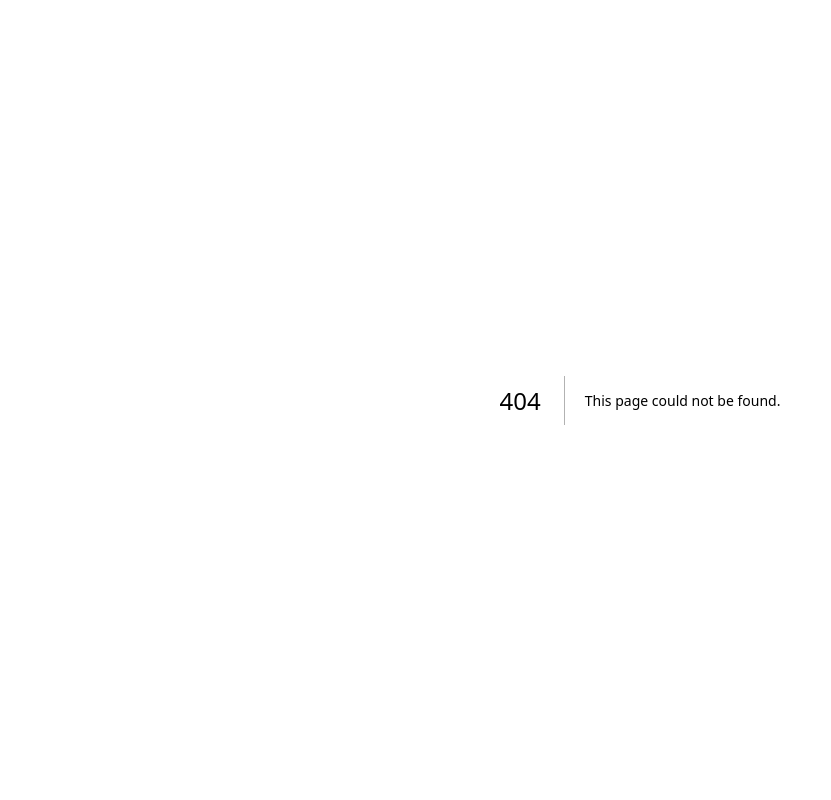
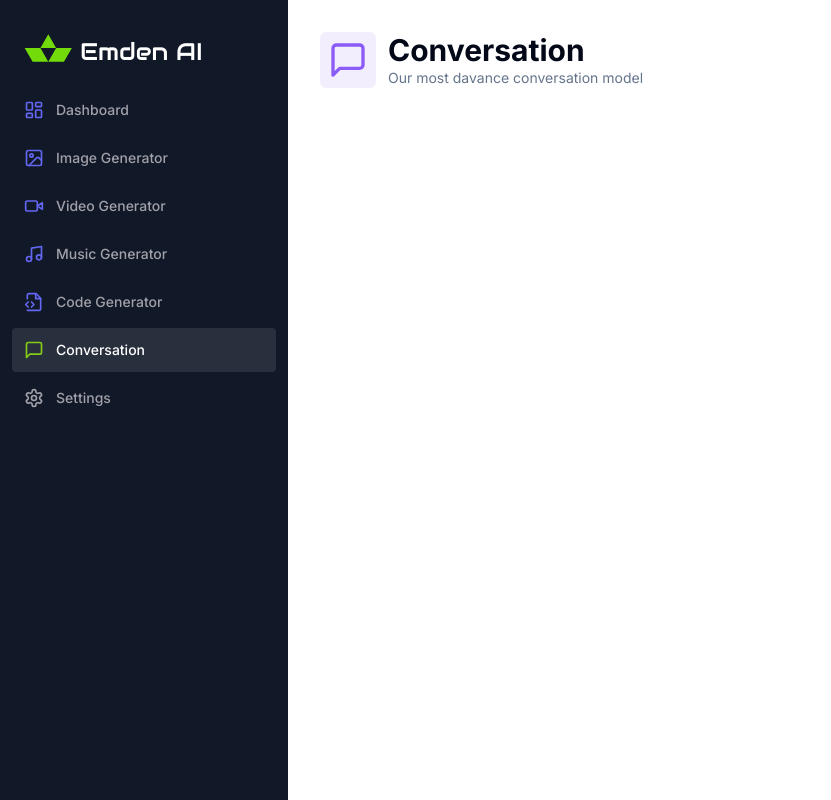
Before and after one commit to joy-ahmed/emden-ai, a Next.js app: page /conversation in a window 1280 px wide. Before the commit this address had no page. Shown: the whole page, without its empty margins (0-831 px from the left). Built offline with nearby package versions, Linux system fonts and the light colour scheme.

Commit message:
heading component and added form ui

```diff
--- /dev/null
+++ b/app/(dashboard)/(routes)/conversation/page.tsx
@@ -0,0 +1,21 @@
+import Heading from "@/components/Heading";
+import { MessageSquare } from "lucide-react";
+import React from "react";
+
+const ConversationPage = () => {
+  return (
+    <div>
+      <div>
+        <Heading
+          title="Conversation"
+          description="Our most davance conversation model"
+          icon={MessageSquare}
+          iconColor="text-violet-500"
+          bgColor="bg-violet-500/10"
+        />
+      </div>
+    </div>
+  );
+};
+
+export default ConversationPage;
--- /dev/null
+++ b/components/Heading.tsx
@@ -0,0 +1,33 @@
+import { cn } from "@/lib/utils";
+import { LucideIcon } from "lucide-react";
+import React from "react";
+
+interface HeadingProps {
+  title: string;
+  description: string;
+  icon: LucideIcon;
+  iconColor?: string;
+  bgColor?: string;
+}
+
+const Heading = ({
+  title,
+  description,
+  icon: Icon,
+  iconColor,
+  bgColor,
+}: HeadingProps) => {
+  return (
+    <div className="px-4 lg:px-8 flex items-center gap-x-3 mb-8">
+      <div className={cn("p-2 w-fit rounded-md", bgColor)}>
+        <Icon className={cn("w-10 h-10", iconColor)} />
+      </div>
+      <div>
+        <h2 className="text-xl md:text-3xl font-bold">{title}</h2>
+        <p className="text-sm text-muted-foreground">{description}</p>
+      </div>
+    </div>
+  );
+};
+
+export default Heading;
--- a/components/Sidebar.tsx
+++ b/components/Sidebar.tsx
@@ -26,7 +26,7 @@
     label: "Dashboard",
     icon: LayoutDashboard,
     href: "/dashboard",
-    color: "text-lime-500",
+    color: "text-indigo-500",
   },
   {
     label: "Image Generator",
@@ -89,7 +89,12 @@
               )}
             >
               <div className="flex items-center flex-1">
-                <route.icon className={cn("h-5 w-5 mr-3", route.color)} />
+                <route.icon
+                  className={cn(
+                    "h-5 w-5 mr-3",
+                    pathname === route.href ? "text-lime-500" : route.color
+                  )}
+                />
                 {route.label}
               </div>
             </Link>
--- /dev/null
+++ b/components/ui/form.tsx
@@ -0,0 +1,176 @@
+import * as React from "react"
+import * as LabelPrimitive from "@radix-ui/react-label"
+import { Slot } from "@radix-ui/react-slot"
+import {
+  Controller,
+  ControllerProps,
+  FieldPath,
+  FieldValues,
+  FormProvider,
+  useFormContext,
+} from "react-hook-form"
+
+import { cn } from "@/lib/utils"
+import { Label } from "@/components/ui/label"
+
+const Form = FormProvider
+
+type FormFieldContextValue<
+  TFieldValues extends FieldValues = FieldValues,
+  TName extends FieldPath<TFieldValues> = FieldPath<TFieldValues>
+> = {
+  name: TName
+}
+
+const FormFieldContext = React.createContext<FormFieldContextValue>(
+  {} as FormFieldContextValue
+)
+
+const FormField = <
+  TFieldValues extends FieldValues = FieldValues,
+  TName extends FieldPath<TFieldValues> = FieldPath<TFieldValues>
+>({
+  ...props
+}: ControllerProps<TFieldValues, TName>) => {
+  return (
+    <FormFieldContext.Provider value={{ name: props.name }}>
+      <Controller {...props} />
+    </FormFieldContext.Provider>
+  )
+}
+
+const useFormField = () => {
+  const fieldContext = React.useContext(FormFieldContext)
+  const itemContext = React.useContext(FormItemContext)
+  const { getFieldState, formState } = useFormContext()
+
+  const fieldState = getFieldState(fieldContext.name, formState)
+
+  if (!fieldContext) {
+    throw new Error("useFormField should be used within <FormField>")
+  }
+
+  const { id } = itemContext
+
+  return {
+    id,
+    name: fieldContext.name,
+    formItemId: `${id}-form-item`,
+    formDescriptionId: `${id}-form-item-description`,
+    formMessageId: `${id}-form-item-message`,
+    ...fieldState,
+  }
+}
+
+type FormItemContextValue = {
+  id: string
+}
+
+const FormItemContext = React.createContext<FormItemContextValue>(
+  {} as FormItemContextValue
+)
+
+const FormItem = React.forwardRef<
+  HTMLDivElement,
+  React.HTMLAttributes<HTMLDivElement>
+>(({ className, ...props }, ref) => {
+  const id = React.useId()
+
+  return (
+    <FormItemContext.Provider value={{ id }}>
+      <div ref={ref} className={cn("space-y-2", className)} {...props} />
+    </FormItemContext.Provider>
+  )
+})
+FormItem.displayName = "FormItem"
+
+const FormLabel = React.forwardRef<
+  React.ElementRef<typeof LabelPrimitive.Root>,
+  React.ComponentPropsWithoutRef<typeof LabelPrimitive.Root>
+>(({ className, ...props }, ref) => {
+  const { error, formItemId } = useFormField()
+
+  return (
+    <Label
+      ref={ref}
+      className={cn(error && "text-destructive", className)}
+      htmlFor={formItemId}
+      {...props}
+    />
+  )
+})
+FormLabel.displayName = "FormLabel"
+
+const FormControl = React.forwardRef<
+  React.ElementRef<typeof Slot>,
+  React.ComponentPropsWithoutRef<typeof Slot>
+>(({ ...props }, ref) => {
+  const { error, formItemId, formDescriptionId, formMessageId } = useFormField()
+
+  return (
+    <Slot
+      ref={ref}
+      id={formItemId}
+      aria-describedby={
+        !error
+          ? `${formDescriptionId}`
+          : `${formDescriptionId} ${formMessageId}`
+      }
+      aria-invalid={!!error}
+      {...props}
+    />
+  )
+})
+FormControl.displayName = "FormControl"
+
+const FormDescription = React.forwardRef<
+  HTMLParagraphElement,
+  React.HTMLAttributes<HTMLParagraphElement>
+>(({ className, ...props }, ref) => {
+  const { formDescriptionId } = useFormField()
+
+  return (
+    <p
+      ref={ref}
+      id={formDescriptionId}
+      className={cn("text-sm text-muted-foreground", className)}
+      {...props}
+    />
+  )
+})
+FormDescription.displayName = "FormDescription"
+
+const FormMessage = React.forwardRef<
+  HTMLParagraphElement,
+  React.HTMLAttributes<HTMLParagraphElement>
+>(({ className, children, ...props }, ref) => {
+  const { error, formMessageId } = useFormField()
+  const body = error ? String(error?.message) : children
+
+  if (!body) {
+    return null
+  }
+
+  return (
+    <p
+      ref={ref}
+      id={formMessageId}
+      className={cn("text-sm font-medium text-destructive", className)}
+      {...props}
+    >
+      {body}
+    </p>
+  )
+})
+FormMessage.displayName = "FormMessage"
+
+export {
+  useFormField,
+  Form,
+  FormItem,
+  FormLabel,
+  FormControl,
+  FormDescription,
+  FormMessage,
+  FormField,
+}
--- /dev/null
+++ b/components/ui/label.tsx
@@ -0,0 +1,26 @@
+"use client"
+
+import * as React from "react"
+import * as LabelPrimitive from "@radix-ui/react-label"
+import { cva, type VariantProps } from "class-variance-authority"
+
+import { cn } from "@/lib/utils"
+
+const labelVariants = cva(
+  "text-sm font-medium leading-none peer-disabled:cursor-not-allowed peer-disabled:opacity-70"
+)
+
+const Label = React.forwardRef<
+  React.ElementRef<typeof LabelPrimitive.Root>,
+  React.ComponentPropsWithoutRef<typeof LabelPrimitive.Root> &
+    VariantProps<typeof labelVariants>
+>(({ className, ...props }, ref) => (
+  <LabelPrimitive.Root
+    ref={ref}
+    className={cn(labelVariants(), className)}
+    {...props}
+  />
+))
+Label.displayName = LabelPrimitive.Root.displayName
+
+export { Label }
--- a/package.json
+++ b/package.json
@@ -10,7 +10,9 @@
   },
   "dependencies": {
     "@clerk/nextjs": "^4.23.1",
+    "@hookform/resolvers": "^3.1.1",
     "@radix-ui/react-dialog": "^1.0.4",
+    "@radix-ui/react-label": "^2.0.2",
     "@radix-ui/react-slot": "^1.0.2",
     "@types/node": "20.4.5",
     "@types/react": "18.2.17",
@@ -25,9 +27,11 @@
     "postcss": "8.4.27",
     "react": "18.2.0",
     "react-dom": "18.2.0",
+    "react-hook-form": "^7.45.2",
     "tailwind-merge": "^1.14.0",
     "tailwindcss": "3.3.3",
     "tailwindcss-animate": "^1.0.6",
-    "typescript": "5.1.6"
+    "typescript": "5.1.6",
+    "zod": "^3.21.4"
   }
 }
```
Also changed, not shown: 1 other file (tests, documents, lock files or other folders).
